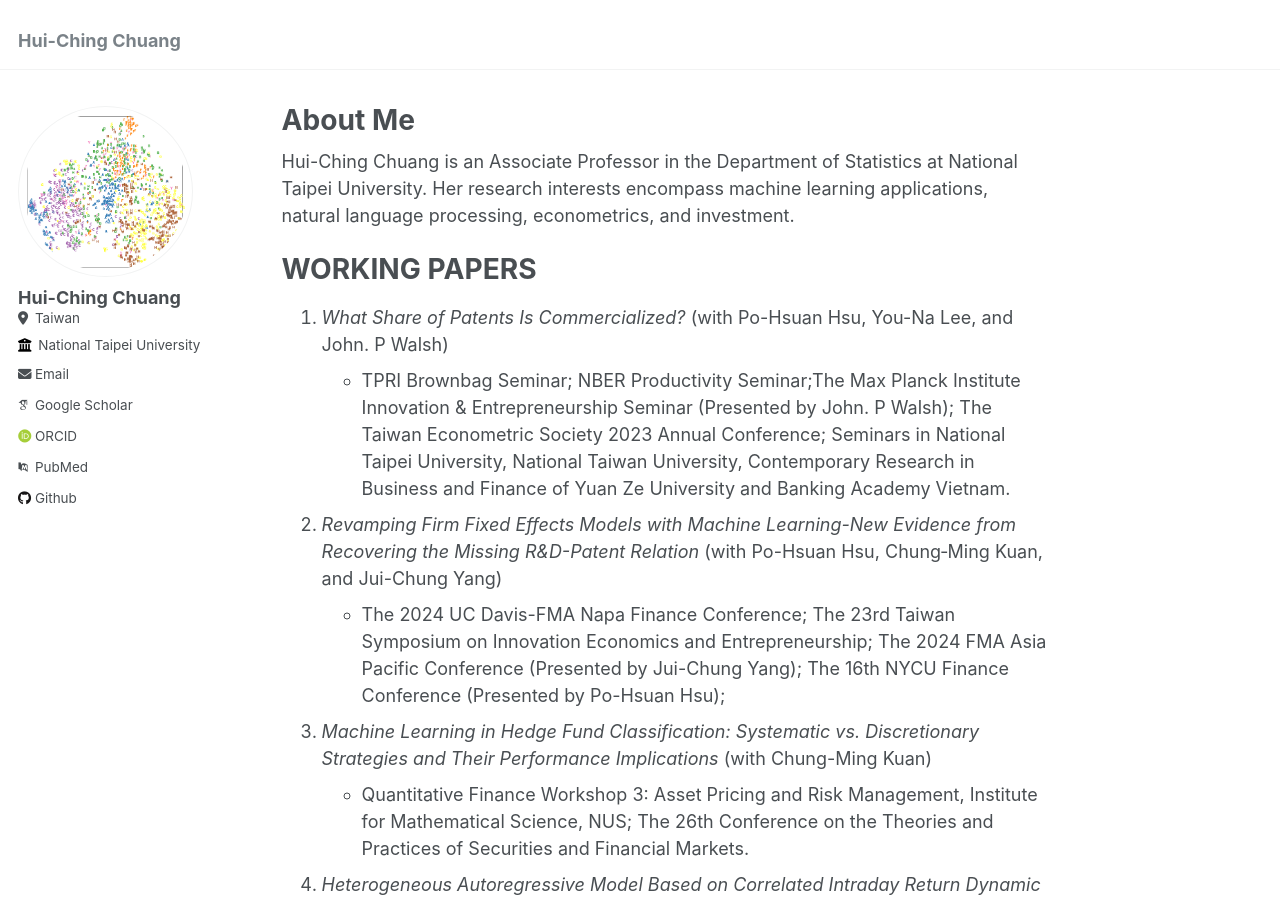
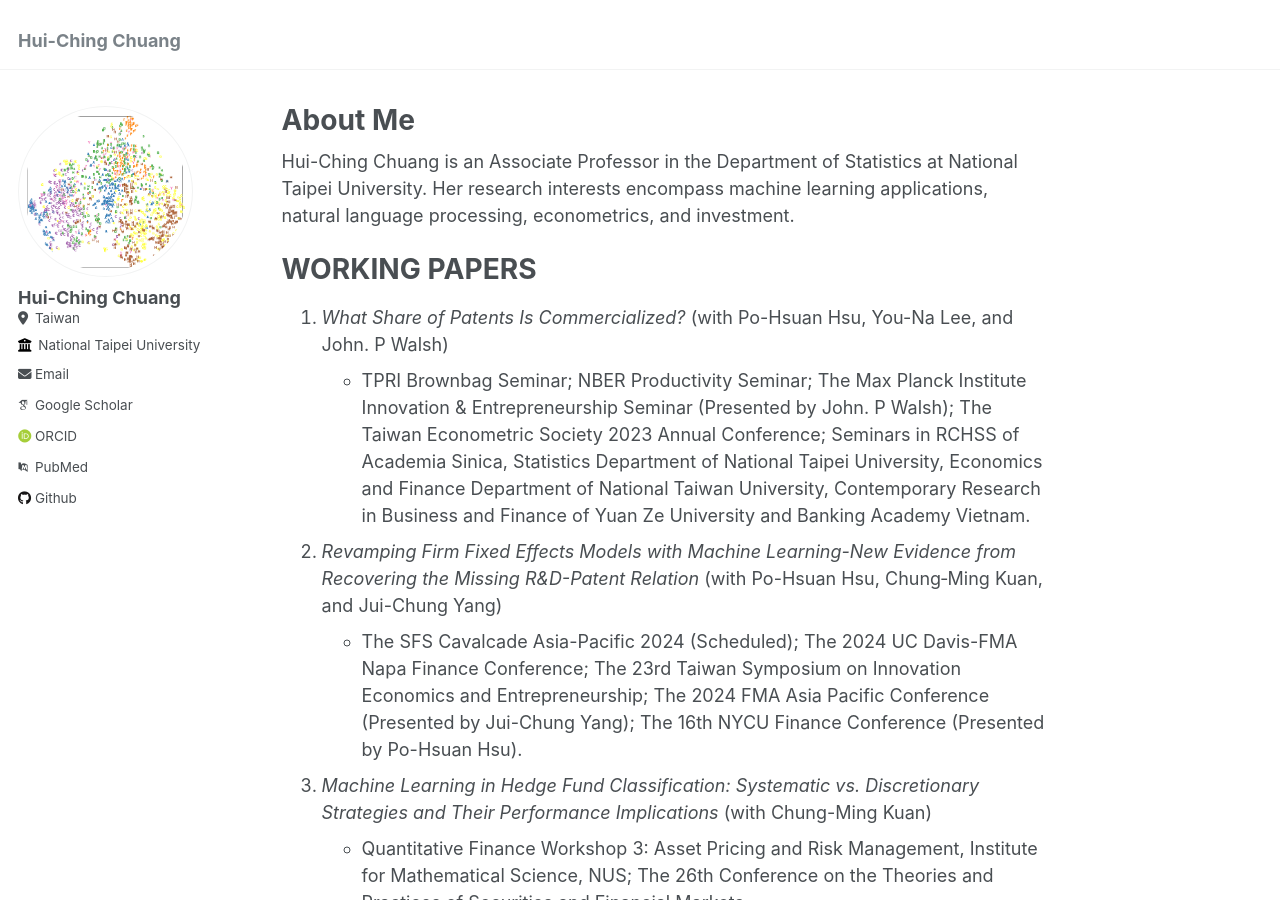
Before and after one commit to hcchuang/hcchuang.github.io, a Jekyll site: the page built from _pages/about.md, in a window 1280 px wide and 900 px high. Built offline with Jekyll 4.4.1, drawn with Linux system fonts in a browser that asks for light colours; some web fonts are replaced.

Commit message:
Update about.md

```diff
--- a/_pages/about.md
+++ b/_pages/about.md
@@ -14,9 +14,9 @@ Hui-Ching Chuang is an Associate Professor in the Department of Statistics at Na
 WORKING PAPERS
 ======
 1.  _What Share of Patents Is Commercialized?_ (with Po-Hsuan Hsu, You-Na Lee, and John. P Walsh)
-   -  TPRI Brownbag Seminar; NBER Productivity Seminar;The Max Planck Institute Innovation & Entrepreneurship Seminar (Presented by John. P Walsh); The Taiwan Econometric Society 2023 Annual Conference; Seminars in National Taipei University, National Taiwan University, Contemporary Research in Business and Finance of Yuan Ze University and Banking Academy Vietnam.
+   -  TPRI Brownbag Seminar; NBER Productivity Seminar; The Max Planck Institute Innovation & Entrepreneurship Seminar (Presented by John. P Walsh); The Taiwan Econometric Society 2023 Annual Conference; Seminars in RCHSS of Academia Sinica, Statistics Department of National Taipei University, Economics and Finance Department of National Taiwan University, Contemporary Research in Business and Finance of Yuan Ze University and Banking Academy Vietnam.
 1.  _Revamping Firm Fixed Effects Models with Machine Learning-New Evidence from Recovering the Missing R&D-Patent Relation_ (with Po-Hsuan Hsu, Chung‐Ming Kuan, and Jui-Chung Yang)
-   - The 2024 UC Davis-FMA Napa Finance Conference; The 23rd Taiwan Symposium on Innovation Economics and Entrepreneurship; The 2024 FMA Asia Pacific Conference (Presented by Jui-Chung Yang); The 16th NYCU Finance Conference (Presented by Po-Hsuan Hsu);
+   - The SFS Cavalcade Asia-Pacific 2024 (Scheduled); The 2024 UC Davis-FMA Napa Finance Conference; The 23rd Taiwan Symposium on Innovation Economics and Entrepreneurship; The 2024 FMA Asia Pacific Conference (Presented by Jui-Chung Yang); The 16th NYCU Finance Conference (Presented by Po-Hsuan Hsu).
 1.  _Machine Learning in Hedge Fund Classification: Systematic vs. Discretionary Strategies and Their Performance Implications_ (with Chung-Ming Kuan)
    - Quantitative Finance Workshop 3: Asset Pricing and Risk Management, Institute for Mathematical Science, NUS; The 26th Conference on the Theories and Practices of Securities and Financial Markets.
 1.  _Heterogeneous Autoregressive Model Based on Correlated Intraday Return Dynamic_ (with O-Chia Chuang, Jin Xu, and Ye Yang)
```
